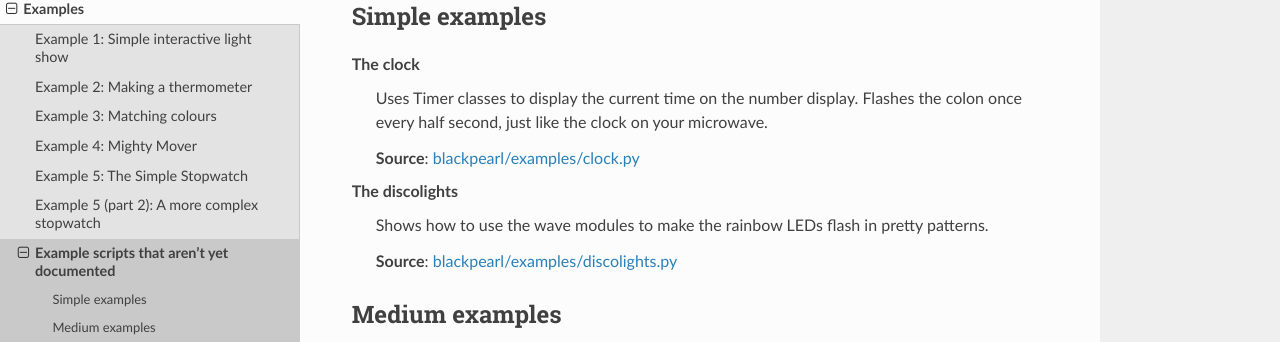
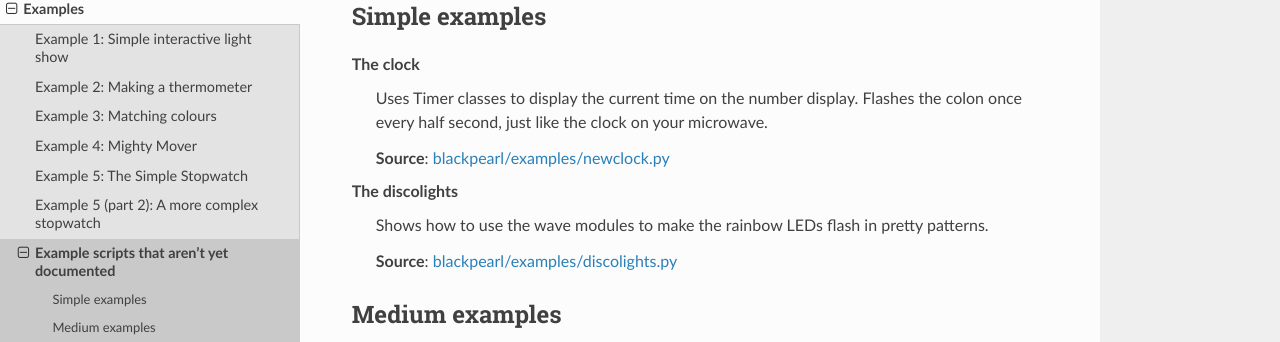
Before and after one commit to offmessage/blackpearl, a Sphinx documentation site: the page built from docs/examples/examples_no_docs.rst, in a window 1280 px wide and 1164 px high. Shown: the part 256-598 px from the top of the window. Built offline with Sphinx 7.4.7 and the Read the Docs theme 2.0.0, drawn with Linux system fonts in a browser that asks for light colours.

Commit message:
Typo, linked to the wrong thing

```diff
--- a/docs/examples/examples_no_docs.rst
+++ b/docs/examples/examples_no_docs.rst
@@ -16,8 +16,8 @@
     Flashes the colon once every half second, just like the clock on your
     microwave.
 
-    **Source**: `blackpearl/examples/clock.py
-    <https://github.com/offmessage/blackpearl/blob/master/blackpearl/examples/clock.py>`_
+    **Source**: `blackpearl/examples/newclock.py
+    <https://github.com/offmessage/blackpearl/blob/master/blackpearl/examples/newclock.py>`_
 
 The discolights
     Shows how to use the wave modules to make the rainbow LEDs flash in pretty
```
